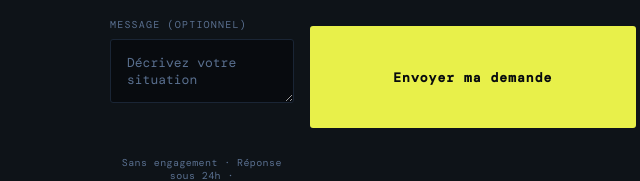
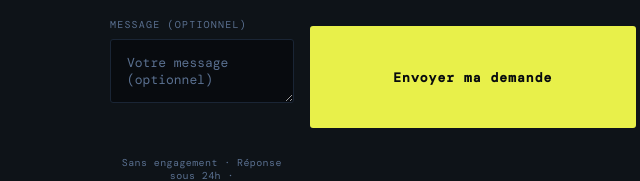
Before and after one commit to romainsocratech/marketingv2, a plain HTML site: page index.html in a window 1280 px wide. Shown: the part 5641-5822 px from the top of the page, 554-1194 px from the left. Drawn offline with nearby package versions, Linux system fonts and the light colour scheme; a web font is replaced by a local one.

Commit message:
Add files via upload

```diff
--- a/index.html
+++ b/index.html
@@ -528,7 +528,7 @@ footer{
           </div>
           <div class="form-group">
             <label class="form-label">Message (optionnel)</label>
-            <textarea name="message" class="form-input" placeholder="Décrivez votre situation"></textarea>
+            <textarea name="message" class="form-input" placeholder="Votre message (optionnel)"></textarea>
           </div>
           <button class="form-submit" type="submit">Envoyer ma demande</button>
           <p class="form-note">Sans engagement · Réponse sous 24h · romainbrubach&#64;socratech.fr</p>
```
